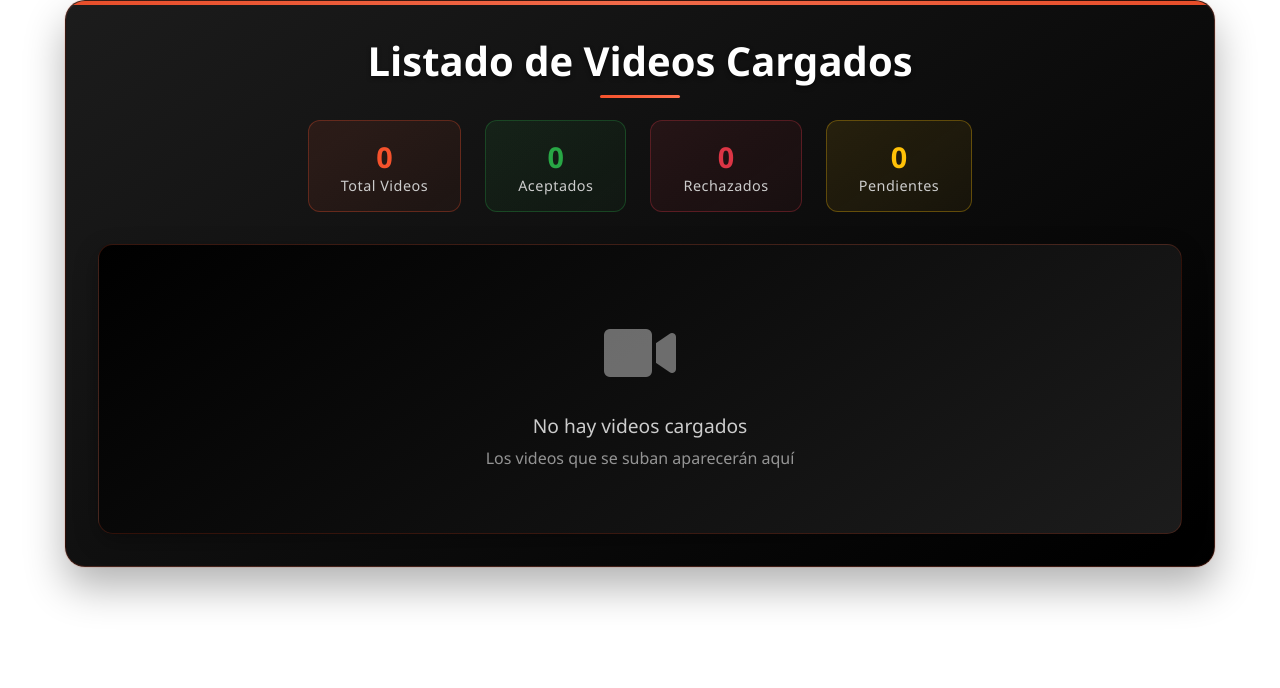
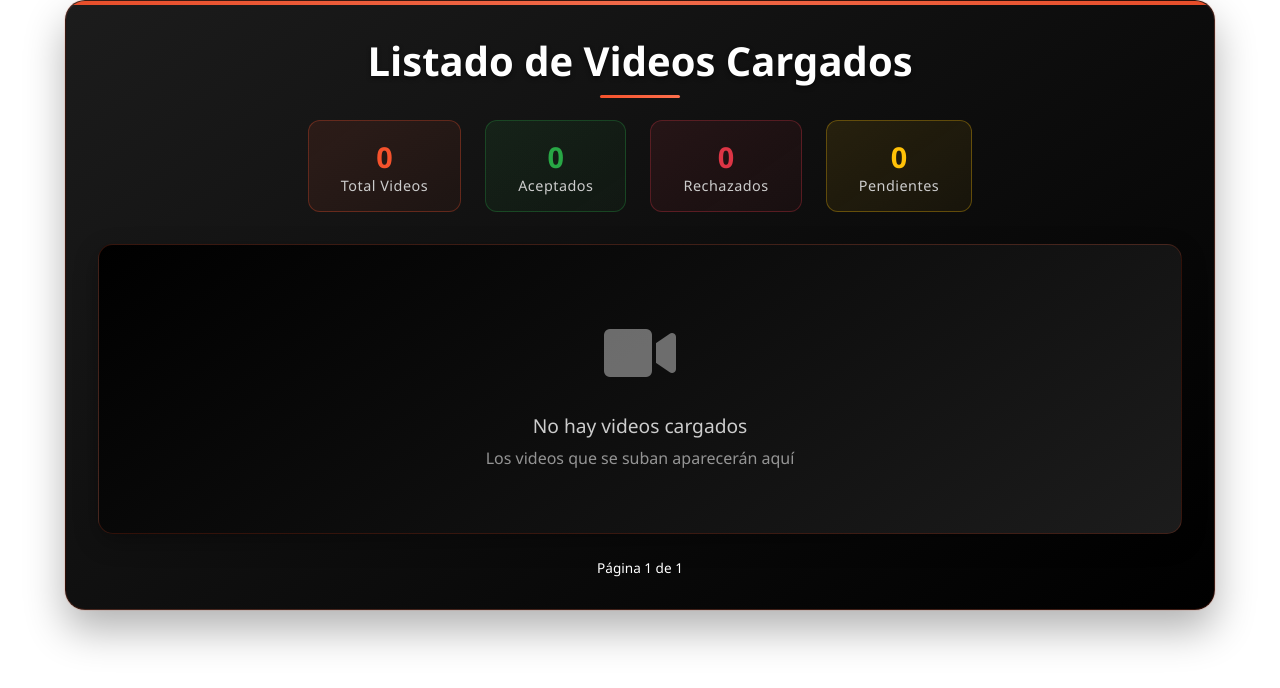
Before and after one commit to KevinP-24/accessfan-temp, a Flask app: page /admin/videos in a window 1280 px wide. Shown: the top 688 px of the page. Run offline with Flask 3, Linux system fonts and the light colour scheme; data that the repository does not hold is empty.

Commit message:
Paginacion lista falta temas de token y credenciales

```diff
--- a/app/routes/main.py
+++ b/app/routes/main.py
@@ -11,7 +11,10 @@ from datetime import datetime
 import logging
 import threading
 from app.services import secret_manager_service as secrets
+import math
 
+#Cantidad de videos que se cargan
+ADMIN_VIDEOS_PAGE_SIZE = int(os.getenv("ADMIN_VIDEOS_PAGE_SIZE", 10))
 
 
 logger = logging.getLogger(__name__)
@@ -356,10 +359,9 @@ def upload_video_dinamico():
 # -------------------------------
 @main.get("/admin/videos")
 def listado_videos():
-    """Listado de videos - Con logging estructurado de accesos admin"""
+    """Listado de videos - Con logging estructurado de accesos admin + paginación"""
     admin_user = obtener_usuario_desde_header()
 
-    # LOGGING ESTRUCTURADO: Registrar acceso admin
     audit_logger.log_admin_action(
         action='view_list',
         video_id=None,
@@ -368,19 +370,38 @@ def listado_videos():
     )
 
     try:
-        videos = Video.query.order_by(Video.fecha_subida.desc()).all()
+        page = request.args.get("page", 1, type=int)
+        if page < 1:
+            page = 1
 
-        # Log básico para debugging (solo si hay problemas)
-        logger.info(f"Admin listado: {len(videos)} videos cargados")
+        per_page = ADMIN_VIDEOS_PAGE_SIZE
 
-        # LOGGING ESTRUCTURADO: Registrar estadísticas de acceso
+        base_query = Video.query.order_by(Video.fecha_subida.desc())
+
+        total_videos = base_query.count()
+
+        videos = (
+            base_query
+            .offset((page - 1) * per_page)
+            .limit(per_page)
+            .all()
+        )
+
+        import math
+        total_pages = max(1, math.ceil(total_videos / per_page))
+        has_next = page < total_pages
+        has_prev = page > 1
+
+        logger.info(
+            f"Admin listado: page={page}, per_page={per_page}, "
+            f"total_videos={total_videos}, page_items={len(videos)}"
+        )
+
         stats = {
-            'total_videos': len(videos),
-            'sin_revisar': len([v for v in videos if v.estado == 'sin-revisar']),
-            'aceptados': len([v for v in videos if v.estado == 'aceptado']),
-            'rechazados': len([v for v in videos if v.estado == 'rechazado']),
-            'ia_pendiente': len([v for v in videos if v.estado_ia == 'pendiente']),
-            'ia_completado': len([v for v in videos if v.estado_ia == 'completado'])
+            'total_videos': total_videos,
+            'pagina_actual': page,
+            'total_paginas': total_pages,
+            'items_en_pagina': len(videos),
         }
 
         audit_logger.log_admin_action(
@@ -390,20 +411,32 @@ def listado_videos():
             details=stats
         )
 
-        return render_template("admin_list.html", videos=videos)
+        return render_template(
+            "admin_list.html",
+            videos=videos,
+            page=page,
+            total_pages=total_pages,
+            has_prev=has_prev,
+            has_next=has_next,
+        )
 
     except Exception as e:
-        # LOGGING ESTRUCTURADO: Error accediendo a listado
         audit_logger.log_error(
             error_type="ADMIN_LIST_ERROR",
             message=f"Error cargando listado de videos: {str(e)}",
             user_id=admin_user
         )
 
-        # Log detallado solo para debugging interno
         logger.error(f"Error en listado admin: {str(e)}")
 
-        return render_template("admin_list.html", videos=[])
+        return render_template(
+            "admin_list.html",
+            videos=[],
+            page=1,
+            total_pages=1,
+            has_prev=False,
+            has_next=False,
+        )
 
 @main.get("/admin/videos/<int:video_id>")
 def ver_detalle_video(video_id: int):
@@ -483,7 +516,6 @@ def signed_url_for_video(video_id: int):
 # -------------------------------
 #   RUTAS MODIFICAR ESTADO VIDEO
 # -------------------------------
-
 @main.post("/admin/videos/<int:video_id>/revisar")
 def marcar_como_revisado(video_id: int):
     """Marcar video como aceptado - Con logging estructurado"""
@@ -623,28 +655,6 @@ def rechazar_video(video_id: int):
         logger.error(f"Error rechazando video {video_id}: {e}")
         db.session.rollback()
         return jsonify({"error": "Database error", "details": str(e)}), 500
-
-# -------------------------------
-#   RUTAS DE DEBUG/UTILIDAD
-# -------------------------------
-@main.get("/health")
-def health_check():
-    """Health check endpoint - CAMBIO: contar videos desde base de datos"""
-    try:
-        video_count = Video.query.count()
-        return jsonify({
-            "status": "healthy",
-            "timestamp": datetime.utcnow().isoformat(),
-            "videos_count": video_count
-        }), 200
-    except Exception as e:
-        logger.error(f"Error en health check: {e}")
-        return jsonify({
-            "status": "error",
-            "timestamp": datetime.utcnow().isoformat(),
-            "error": str(e)
-        }), 500
-
 # =============================================================
 # ========= RUTA PARA STATUS DEL SPINER DE LOS VIDEOS =========
 # =============================================================
@@ -714,3 +724,23 @@ def upload_prueba_hijo():
         upload_success=upload_success,
         error=error
     )
+# -------------------------------
+#   RUTAS DE DEBUG/UTILIDAD
+# -------------------------------
+@main.get("/health")
+def health_check():
+    """Health check endpoint - CAMBIO: contar videos desde base de datos"""
+    try:
+        video_count = Video.query.count()
+        return jsonify({
+            "status": "healthy",
+            "timestamp": datetime.utcnow().isoformat(),
+            "videos_count": video_count
+        }), 200
+    except Exception as e:
+        logger.error(f"Error en health check: {e}")
+        return jsonify({
+            "status": "error",
+            "timestamp": datetime.utcnow().isoformat(),
+            "error": str(e)
+        }), 500
--- a/app/static/css/admin_list.css
+++ b/app/static/css/admin_list.css
@@ -491,6 +491,39 @@ tbody tr:nth-child(5) { animation-delay: 0.5s; }
     animation: spin 1s linear infinite;
 }
 
+.pagination {
+    margin: 1.5rem auto 0;
+    display: flex;
+    justify-content: center;
+    align-items: center;
+    gap: 0.75rem;
+    font-size: 0.85rem;
+    color: #FFFFFF;
+}
+
+.pagination-info {
+    color: #CCCCCC;
+}
+
+.pagination a {
+    padding: 0.5rem 1.2rem;
+    border-radius: 999px;
+    border: 1px solid rgba(245, 82, 44, 0.6);
+    text-decoration: none;
+    font-weight: 600;
+    letter-spacing: 0.4px;
+    background: linear-gradient(135deg, #F5522C, #ff704d);
+    color: #FFFFFF;
+    box-shadow: 0 6px 16px rgba(245, 82, 44, 0.35);
+    transition: all 0.25s ease;
+}
+
+.pagination a:hover {
+    transform: translateY(-1px);
+    box-shadow: 0 8px 20px rgba(245, 82, 44, 0.45);
+    background: linear-gradient(135deg, #ff704d, #F5522C);
+}
+
 @keyframes spin {
     0% { transform: rotate(0deg); }
     100% { transform: rotate(360deg); }
--- a/app/templates/admin_list.html
+++ b/app/templates/admin_list.html
@@ -108,6 +108,15 @@
       </div>
     </div>
     {% endif %}
+  <nav class="pagination">
+    {% if has_prev %}
+      <a href="{{ url_for('main.listado_videos', page=page-1) }}">Anterior</a>
+    {% endif %}
+    <span>Página {{ page }} de {{ total_pages }}</span>
+    {% if has_next %}
+      <a href="{{ url_for('main.listado_videos', page=page+1) }}">Siguiente</a>
+    {% endif %}
+  </nav>
   </div>
 
   <!-- Modal (inyectada por JS si no existe) -->
```
